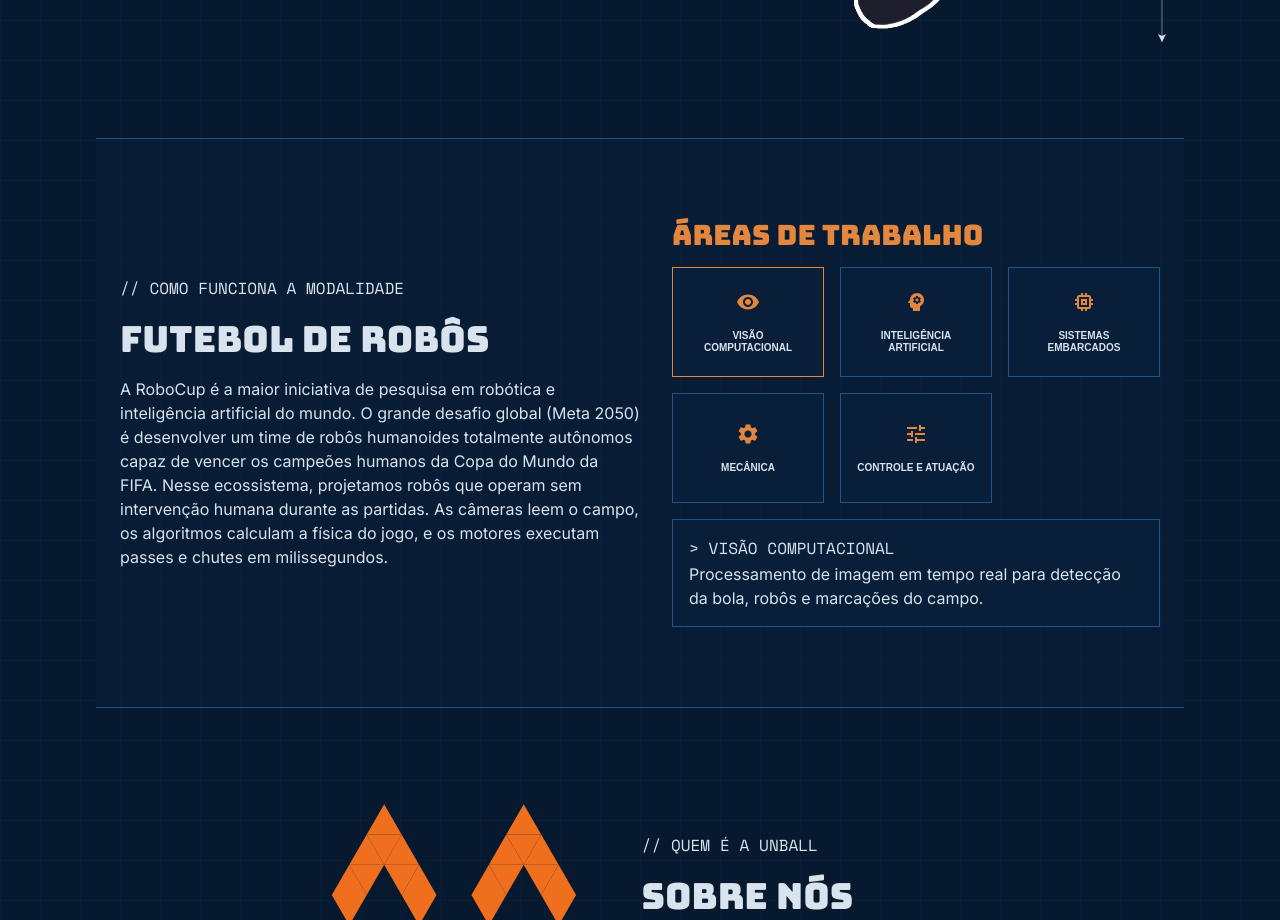
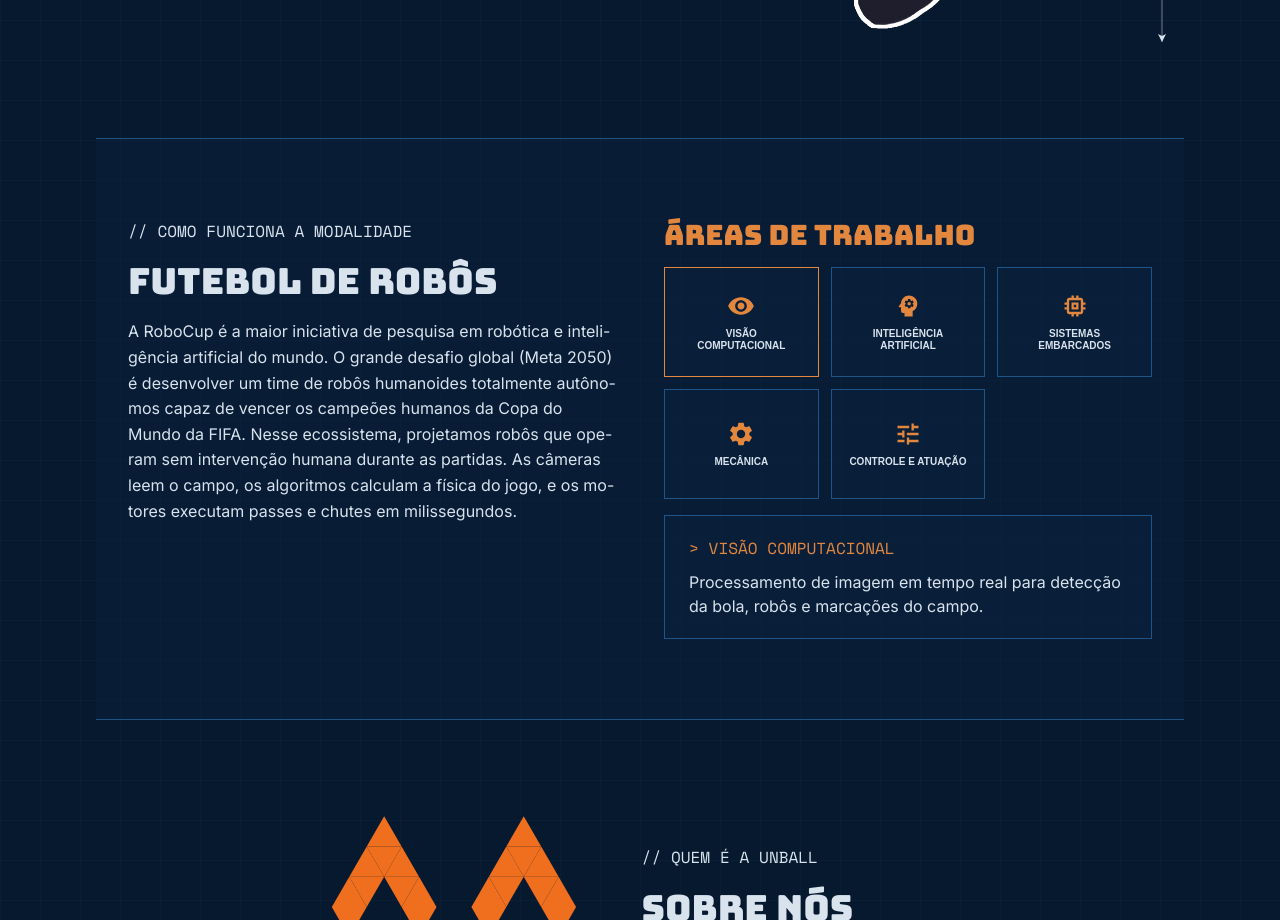
Before and after one commit to ayssag/unball-site, a React (Vite) app in the folder frontend/: page /pt in a window 1280 px wide. Shown: the part 580-1500 px from the top of the page. Built offline with nearby package versions, Linux system fonts and the light colour scheme; a web font is replaced by a local one.

Commit message:
feat: Applies auto to hyphens globally

```diff
--- a/frontend/src/components/pages/home/sections/RobocupSection/WorkAreaBadge.tsx
+++ b/frontend/src/components/pages/home/sections/RobocupSection/WorkAreaBadge.tsx
@@ -13,29 +13,38 @@
     return (
         <Stack
             onClick={onClick}
-            spacing={2}
+            spacing={1}
             sx={{
                 width: "100%",
-                height: 110,
+                height: "100%",
+                minHeight: { xs: 90, sm: 100, md: 110 },
                 justifyContent: "center",
                 alignItems: "center",
-                paddingX: 2,
-                paddingY: 2,
+                paddingX: { xs: 1, sm: 2 },
+                paddingY: { xs: 1.5, sm: 2 },
                 backgroundColor: alpha(theme.palette.background.paper, 0.4),
                 border: `1px solid ${isActive ? theme.palette.primary.main : alpha(theme.palette.secondary.main, 0.4)}`,
                 transition: "all 0.2s ease-in-out",
+                boxSizing: "border-box",
                 "&:hover": {
                     borderColor: theme.palette.primary.main,
                     cursor: "pointer",
                 },
-                "& .MuiSvgIcon-root": { color: theme.palette.primary.main }
+                "& .MuiSvgIcon-root": {
+                    color: theme.palette.primary.main,
+                    fontSize: { xs: 22, sm: 24, md: 28 },
+                }
             }}
         >
             {icon}
             <Typography
                 variant="h4"
                 align="center"
-                sx={{ color: theme.palette.text.primary }}
+                sx={{
+                    color: theme.palette.text.primary,
+                    fontSize: { xs: "0.6rem", sm: "0.625rem" },
+                    wordBreak: "break-word",
+                }}
             >
                 {title}
             </Typography>
--- a/frontend/src/components/pages/home/sections/RobocupSection/WorkAreaDescription.tsx
+++ b/frontend/src/components/pages/home/sections/RobocupSection/WorkAreaDescription.tsx
@@ -2,26 +2,43 @@
 import theme from "@/theme"
 
 type WorkAreaDescriptionProps = {
-    workArea: {
+    workArea?: {
         title: string;
         description: string;
     };
 }
 
 function WorkAreaDescription({ workArea }: WorkAreaDescriptionProps) {
+    if (!workArea) return null;
+
     return (
         <Box
             sx={{
                 justifyContent: "center",
                 alignItems: "center",
-                paddingX: 2,
-                paddingY: 2,
+                paddingX: { xs: 2, sm: 3 },
+                paddingY: { xs: 2, sm: 2.5 },
                 backgroundColor: alpha(theme.palette.background.paper, 0.4),
                 border: `1px solid ${alpha(theme.palette.secondary.main, 0.4)}`,
             }}
         >
-            <Typography variant="h6">{'>'} {workArea.title}</Typography>
-            <Typography>{workArea.description}</Typography>
+            <Typography
+                variant="h6"
+                sx={{
+                    fontSize: { xs: "0.875rem", sm: "1rem" },
+                    marginBottom: 1,
+                    color: theme.palette.primary.main,
+                }}
+            >
+                {'>'} {workArea.title}
+            </Typography>
+            <Typography
+                sx={{
+                    fontSize: { xs: "0.85rem", sm: "0.95rem", md: "1rem" }
+                }}
+            >
+                {workArea.description}
+            </Typography>
         </Box>
     )
 }
--- a/frontend/src/components/pages/home/sections/RobocupSection/index.tsx
+++ b/frontend/src/components/pages/home/sections/RobocupSection/index.tsx
@@ -41,25 +41,52 @@
         <BoxSection>
             <FlexBoxBetween
                 sx={{
-                    paddingY: 10,
-                    paddingX: 3,
-                    gap: 4,
+                    width: "100%",
+                    paddingY: { xs: 4, sm: 6, md: 10 },
+                    paddingX: { xs: 2, sm: 3, md: 4 },
+                    gap: { xs: 4, md: 6 },
+                    flexDirection: { xs: "column", md: "row" },
+                    alignItems: { xs: "stretch", md: "flex-start" },
                     backgroundColor: alpha(theme.palette.background.paper, 0.4),
                     borderTop: `1px solid ${alpha(theme.palette.secondary.main, 0.4)}`,
                     borderBottom: `1px solid ${alpha(theme.palette.secondary.main, 0.4)}`,
                 }}
             >
-                <Stack spacing={2} sx={{ maxWidth: "50%" }}>
+                <Stack spacing={2} sx={{ width: "100%", maxWidth: { xs: "100%", md: "50%" } }}>
                     <Typography variant="h6">{t("pages.home.robocup.subtitle")}</Typography>
-                    <Typography variant="h2" color="text.primary">{t("pages.home.robocup.title")}</Typography>
-                    <Typography>{t("pages.home.robocup.description")}</Typography>
+                    <Typography
+                        variant="h2"
+                        color="text.primary"
+                        sx={{
+                            fontSize: { xs: "1.65rem", sm: "2rem", md: "2.25rem" },
+                            lineHeight: 1.2,
+                        }}
+                    >
+                        {t("pages.home.robocup.title")}
+                    </Typography>
+                    <Typography
+                        sx={{
+                            fontSize: { xs: "0.9rem", sm: "1rem" },
+                            lineHeight: 1.6,
+                        }}
+                    >
+                        {t("pages.home.robocup.description")}
+                    </Typography>
                 </Stack>
 
-                <Stack spacing={2} sx={{ maxWidth: "50%"}}>
-                    <Typography variant="h3" color="primary">{t("pages.home.robocup.workAreas.title")}</Typography>
-                    <Grid container spacing={2}>
+                <Stack spacing={2} sx={{ width: "100%", maxWidth: { xs: "100%", md: "50%" } }}>
+                    <Typography
+                        variant="h3"
+                        color="primary"
+                        sx={{
+                            fontSize: { xs: "1.35rem", sm: "1.5rem", md: "1.75rem" }
+                        }}
+                    >
+                        {t("pages.home.robocup.workAreas.title")}
+                    </Typography>
+                    <Grid container spacing={1.5}>
                         {Array.isArray(workAreaItems) && workAreaItems.map((item, index) => (
-                            <Grid key={index} size={4}>
+                            <Grid key={index} size={{ xs: 6, sm: 4 }}>
                                 <WorkAreaBadge
                                     title={item.title}
                                     icon={iconMap[item.icon] || null}
--- a/frontend/src/index.css
+++ b/frontend/src/index.css
@@ -3,6 +3,9 @@
   padding: 0;
   width: 100%;
   min-height: 100vh;
+  -webkit-hyphens: auto;
+  -ms-hyphens: auto;
+  hyphens: auto;
 }
 body {
   background-color: #07192E;
--- a/frontend/src/theme.ts
+++ b/frontend/src/theme.ts
@@ -73,6 +73,11 @@
   components: {
     MuiCssBaseline: {
       styleOverrides: {
+        html: {
+          WebkitHyphens: 'auto',
+          msHyphens: 'auto',
+          hyphens: 'auto',
+        },
         h1: {
           fontFamily: "'Bungee', system-ui",
         },
```
